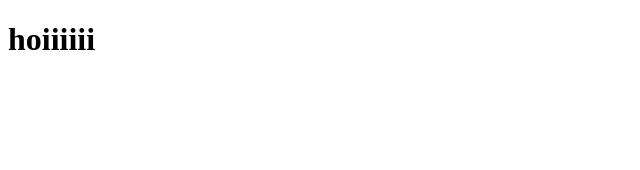
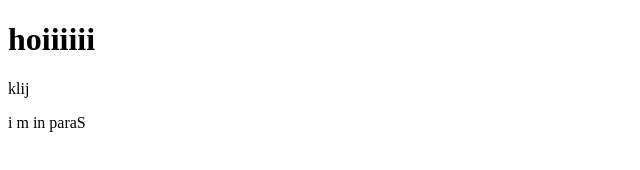
Before and after one commit to skybird59/learngit, a plain HTML site: page home.html in a window 1280 px wide. Shown: the whole page, without its empty margins (0-640 px from the left). Drawn offline with Linux system fonts and the light colour scheme.

Commit message:
3rd commit

```diff
--- a/home.html
+++ b/home.html
@@ -8,5 +8,7 @@
 </head>
 <body>
     <h1>hoiiiiii</h1>
+    klij
+    <p>i m in paraS</p>
 </body>
 </html>
```
